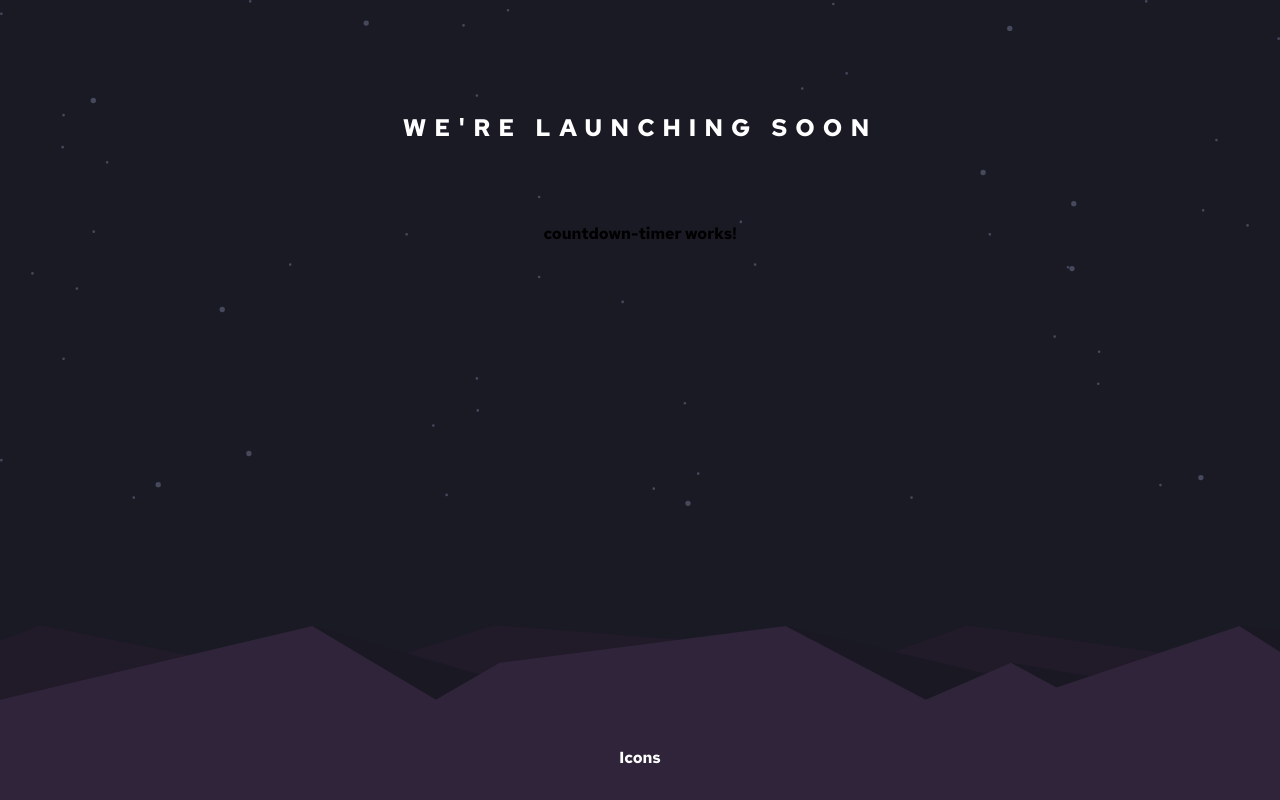
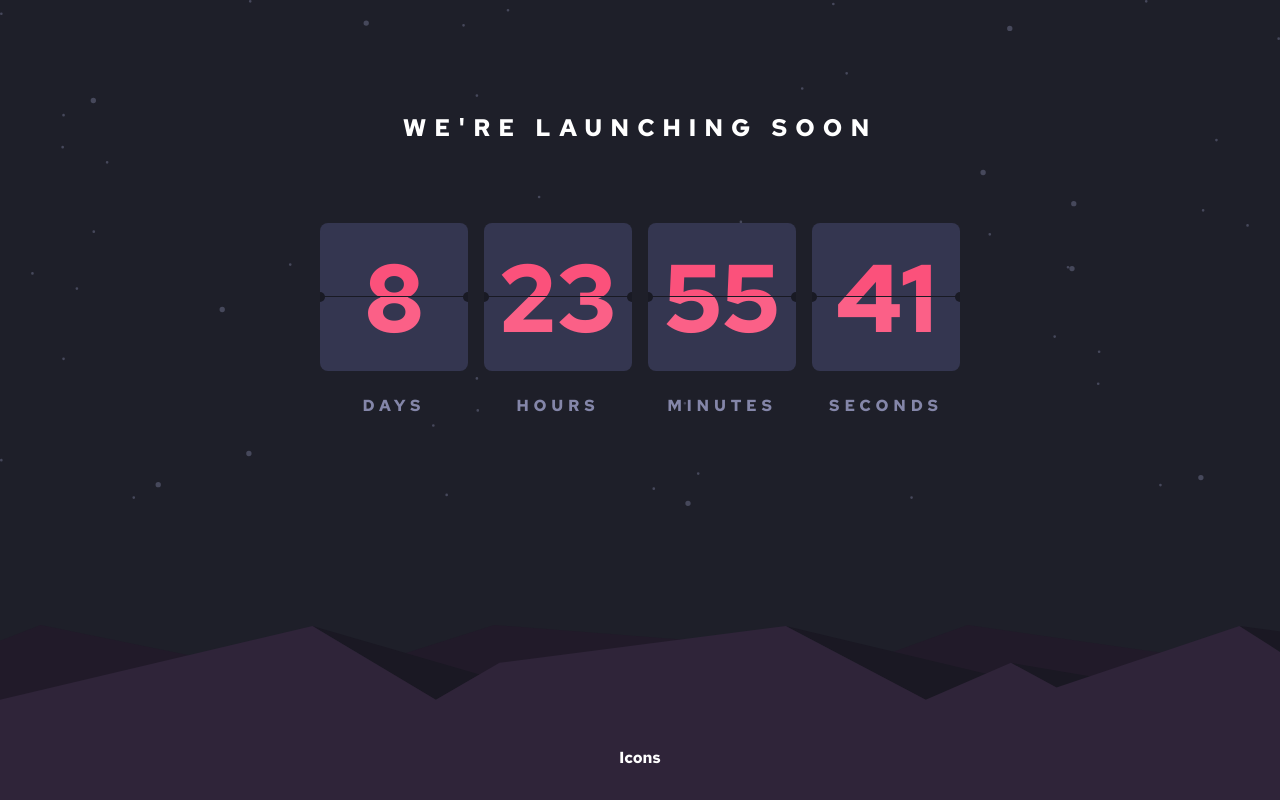
Before and after one commit to zhuwaill0328/launch-countdown-timer-app, an Angular app: page / in a window 1280 px wide. Built offline with nearby package versions, Linux system fonts and the light colour scheme.

Commit message:
add countdown-timer-card component

```diff
--- a/src/app/app.component.scss
+++ b/src/app/app.component.scss
@@ -9,7 +9,7 @@
   gap: 5rem;
   background: url("../assets/images/pattern-hills.svg") bottom no-repeat,
               url("../assets/images/bg-stars.svg") no-repeat,
-              $very-dark-black-blue;
+              $very-dark-blue;
   background-size: contain;
 }
 
--- a/src/app/app.module.ts
+++ b/src/app/app.module.ts
@@ -3,11 +3,13 @@ import { BrowserModule } from '@angular/platform-browser';
 
 import { AppComponent } from './app.component';
 import { CountdownTimerComponent } from './components/countdown-timer/countdown-timer.component';
+import { CountdownTimerCardComponent } from './components/countdown-timer-card/countdown-timer-card.component';
 
 @NgModule({
   declarations: [
     AppComponent,
-    CountdownTimerComponent
+    CountdownTimerComponent,
+    CountdownTimerCardComponent
   ],
   imports: [
     BrowserModule
--- /dev/null
+++ b/src/app/components/countdown-timer-card/countdown-timer-card.component.html
@@ -0,0 +1,11 @@
+<div class="card">
+  <div class="card-half top">
+    <div class="content">{{value}}</div>
+  </div>
+  <div class="card-half bottom">
+    <div class="content">{{value}}</div>
+  </div>
+</div>
+<div class="label">
+  {{label}}
+</div>
--- /dev/null
+++ b/src/app/components/countdown-timer-card/countdown-timer-card.component.scss
@@ -0,0 +1,86 @@
+@import "../../../styles/colors";
+
+:host {
+  width: 100%;
+  display: flex;
+  flex-direction: column;
+  align-items: center;
+  gap: 1.5rem;
+}
+
+.card {
+  position: relative;
+  width: 100%;
+  aspect-ratio: 1 / 1;
+  background-color: $dark-desaturated-blue;
+  font-size: 6rem;
+  border-radius: .5rem;
+  overflow: hidden;
+
+  &::before {
+    content: '';
+    position: absolute;
+    width: 10px;
+    aspect-ratio: 1 / 1;
+    background-color: $very-dark-black-blue;
+    border-radius: 50%;
+    top: 50%;
+    left: 0;
+    transform: translate(-50%, -50%);
+  }
+
+  &::after {
+    content: '';
+    position: absolute;
+    width: 10px;
+    aspect-ratio: 1 / 1;
+    background-color: $very-dark-black-blue;
+    border-radius: 50%;
+    top: 50%;
+    right: 0;
+    transform: translate(50%, -50%);
+  }
+
+  .card-half {
+    display: flex;
+    align-items: center;
+    justify-content: center;
+    position: absolute;
+    width: 100%;
+    height: 50%;
+    left: 0;
+    overflow: hidden;
+
+    &.bottom {
+      bottom: 0;
+
+      .content {
+        color: $soft-red;
+        transform: translateY(-50%);
+      }
+    }
+
+    &.top {
+      top: 0;
+      border-bottom: 1px solid $very-dark-black-blue;
+
+      .content {
+        color: darken($soft-red, 3);
+        transform: translateY(calc(50% + 1px));
+      }
+    }
+
+    .content {
+      display: flex;
+      align-items: center;
+      justify-content: center;
+      height: 100%;
+    }
+  }
+}
+
+.label {
+  color: $grayish-blue;
+  text-transform: uppercase;
+  letter-spacing: 0.3rem;
+}
--- a/src/app/components/countdown-timer/countdown-timer.component.html
+++ b/src/app/components/countdown-timer/countdown-timer.component.html
@@ -1 +1,4 @@
-<p>countdown-timer works!</p>
+<app-countdown-timer-card [value]="08" label="days"></app-countdown-timer-card>
+<app-countdown-timer-card [value]="23" label="hours"></app-countdown-timer-card>
+<app-countdown-timer-card [value]="55" label="minutes"></app-countdown-timer-card>
+<app-countdown-timer-card [value]="41" label="seconds"></app-countdown-timer-card>
--- a/src/app/components/countdown-timer/countdown-timer.component.scss
+++ b/src/app/components/countdown-timer/countdown-timer.component.scss
@@ -0,0 +1,7 @@
+:host {
+  display: flex;
+  align-items: center;
+  justify-content: center;
+  gap: 1rem;
+  width: 50%;
+}
```
Also changed, not shown: src/app/components/countdown-timer-card/countdown-timer-card.component.ts (added, +11 -0 lines), 1 other file (tests, documents, lock files or other folders).
